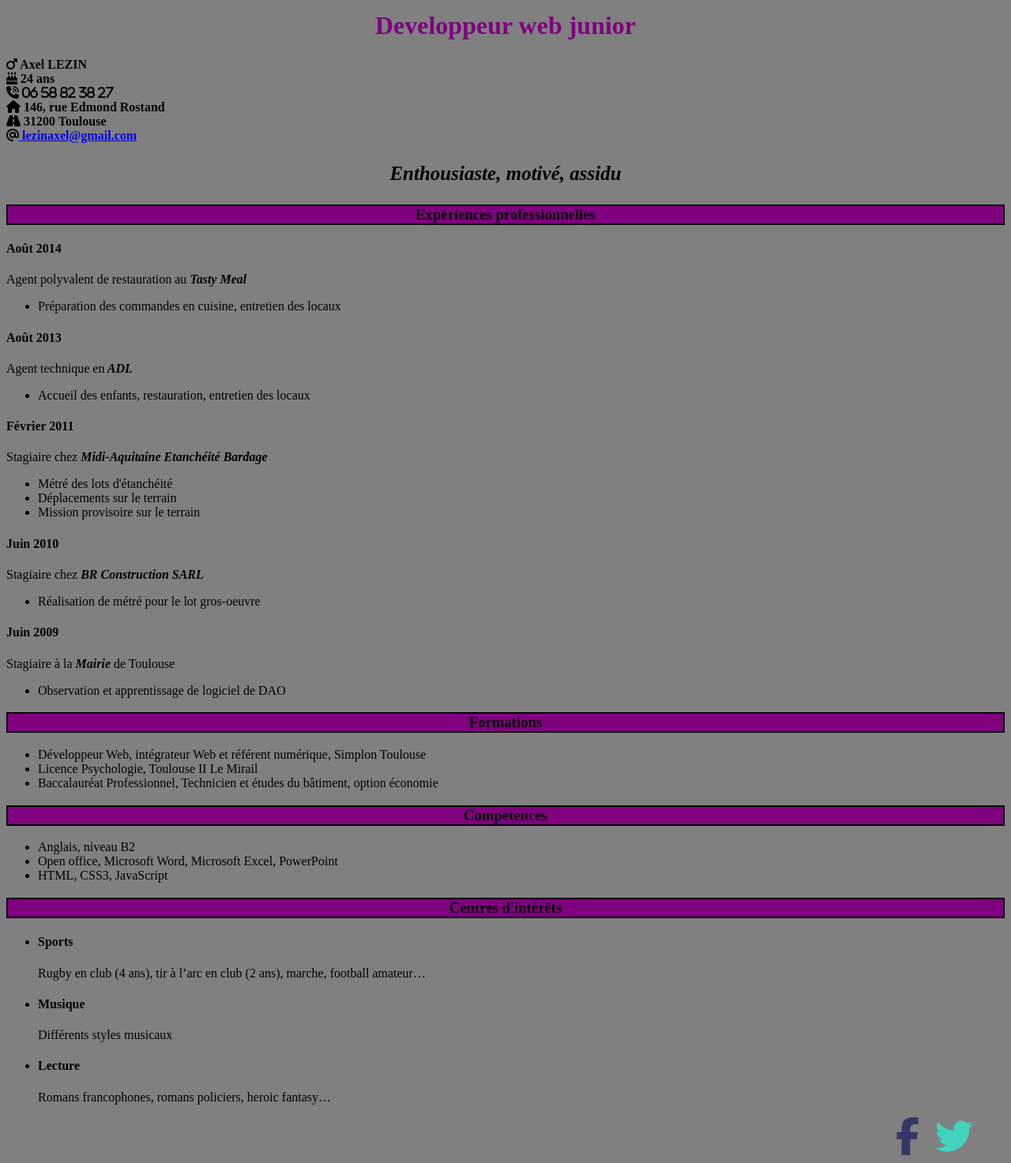
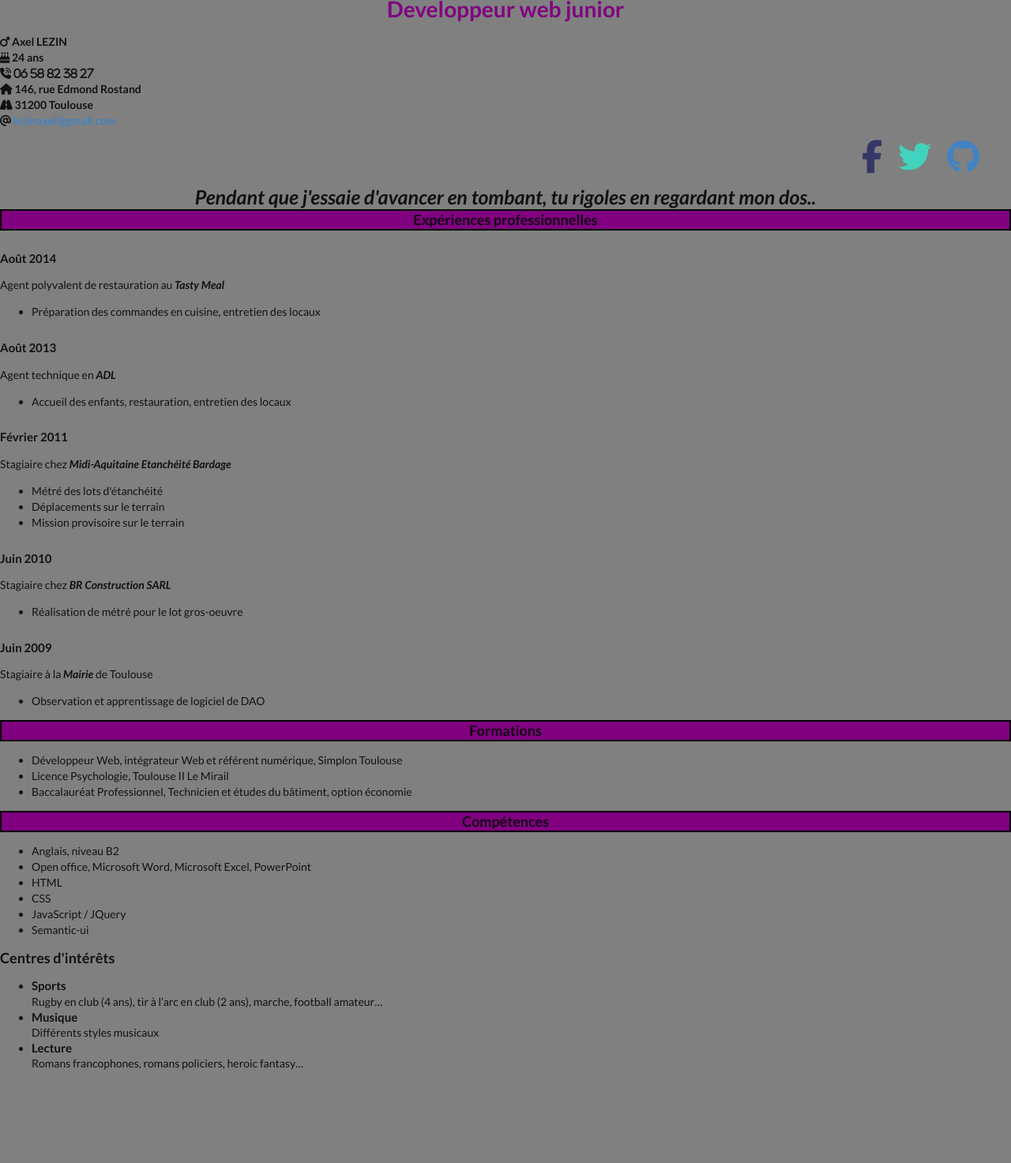
Before and after one commit to Nomilol/CV, a plain HTML site: page index.html in a window 1280 px wide. Shown: the part 7-1480 px from the top of the page at 79% size. After the commit the page ends 1364 px from the top, so only its background shows below. Drawn offline with nearby package versions, Linux system fonts and the light colour scheme.

Commit message:
Avancement Cv

```diff
--- a/index.html
+++ b/index.html
@@ -4,8 +4,9 @@
 <head>
 	<meta charset="UTF-8">
 	<title>CV Axel</title>
+	<link rel="stylesheet" href="node_modules/semantic-ui-css/semantic.css">
+	<link rel="stylesheet" type="text/css" href="font-awesome-4.6.3/css/font-awesome.min.css">
 	<link rel="stylesheet" type="text/css" href="style.css">
-	<link rel="stylesheet" type="text/css" href="font-awesome-4.6.3/css/font-awesome.min.css">
 </head>
 
 <body>
@@ -23,8 +24,21 @@
 						<li><i class="fa fa-at"></i><a href="mailto:lezinaxel@gmail.com"> lezinaxel@gmail.com</a>
 						</li>
 					</ul>
+					<div class="reseau">
+						<ul>
+							<li><span class="color_bleu"><a href="https://www.facebook.com/"><i class="fa fa-facebook fa-3x"></i></a></span></li>
+
+							<li><span class="color_blue"><a href="https://twitter.com/"><i class="fa fa-twitter fa-3x"></i></a></span></li>
+							<li><a href="https://github.com/Nomilol"><i class="fa fa-github fa-3x" aria-hidden="true"></i></a></li>
+
+						</ul>
+					</div>
+
 				</div>
-				<h3 class="adjectifs">Enthousiaste, motivé, assidu</h3>
+
+				<div class="punchline">
+					<h3 class="adjectifs">Pendant que j'essaie d'avancer en tombant, tu rigoles en regardant mon dos..</h3>
+				</div>
 			</div>
 			<div class="experiences">
 				<h3>Expériences professionnelles</h3>
@@ -72,26 +86,23 @@
 				<ul>
 					<li>Anglais, niveau B2</li>
 					<li>Open office, Microsoft Word, Microsoft Excel, PowerPoint</li>
-					<li>HTML, CSS3, JavaScript</li>
+					<li>HTML</li>
+					<li>CSS</li>
+					<li>JavaScript / JQuery</li>
+					<li>Semantic-ui</li>
 				</ul>
 			</div>
-			<div class="centres_intérêts"><h3>Centres d'intérêts</h3>
+			<div class="centres_interets"><h3>Centres d'intérêts</h3>
 				<ul>
 					<li><h4>Sports</h4> Rugby en club (4 ans), tir à l’arc en club (2 ans), marche, football amateur…</li>
 					<li><h4>Musique</h4>  Différents styles musicaux</li>
 					<li><h4>Lecture</h4>  Romans francophones, romans policiers, heroic fantasy…</li>
 				</ul>
 			</div>
-			<div class="reseau">
-				<ul>
-					<li><span class="color_bleu"><a href="https://www.facebook.com/"><i class="fa fa-facebook fa-3x"></i></a></span></li>
 
-					<li><span class="color_blue"><a href="https://twitter.com/"><i class="fa fa-twitter fa-3x"></i></a></span></li>
+		</main>
 
-
-				</ul>
-			</ul>
-		</div>
-	</main>
-</body>
-</html>
+		<script src='node_modules/jquery/dist/jquery.js'></script>
+		<script src='index.js'></script>
+	</body>
+	</html>
```
